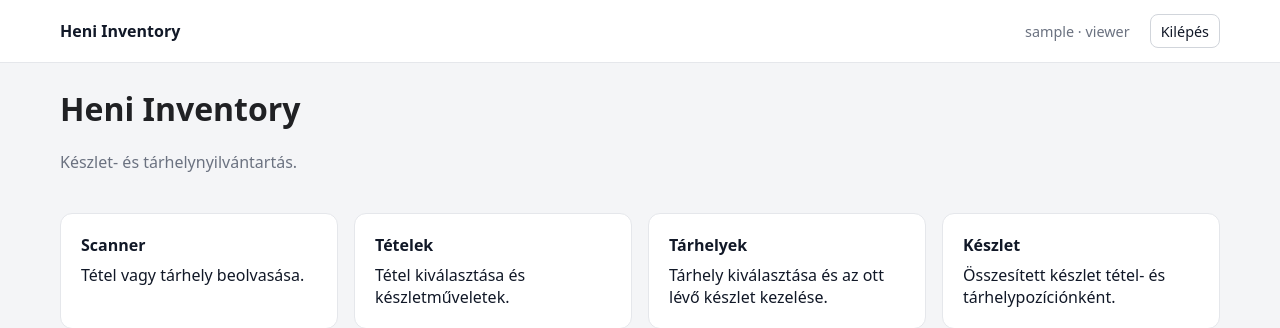
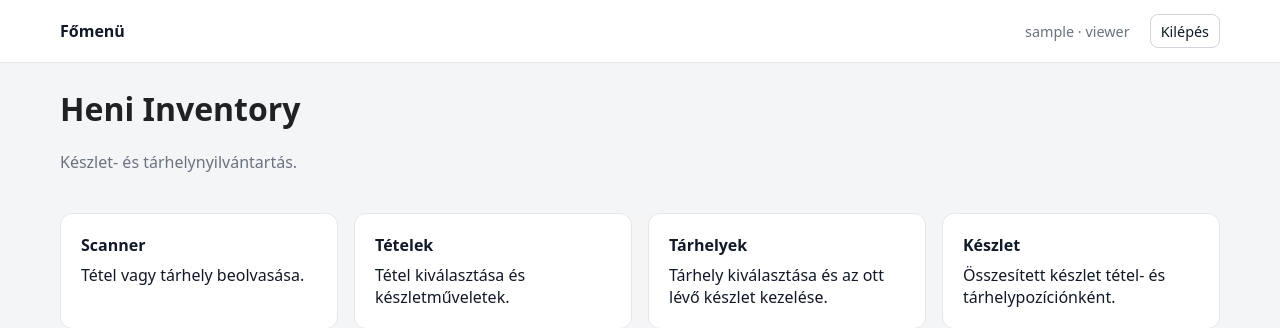
Before and after one commit to rigzoltan83/heni-inventory, a Flask app: page / in a window 1280 px wide. Shown: the top 328 px of the page. Run offline with Flask 3, Linux system fonts and the light colour scheme; the visitor is signed in with stand-in values (Sample User, id 1).

Commit message:
Rename header brand link to main menu

```diff
--- a/app/templates/base.html
+++ b/app/templates/base.html
@@ -29,7 +29,7 @@
             class="brand"
             href="{{ url_for('main.index') }}"
         >
-            Heni Inventory
+            Főmenü
         </a>
 
         <div class="topbar-spacer"></div>
```
